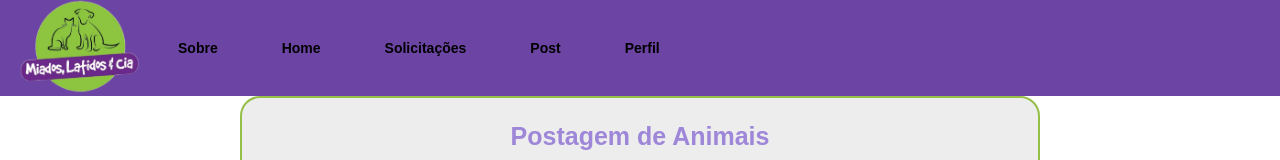
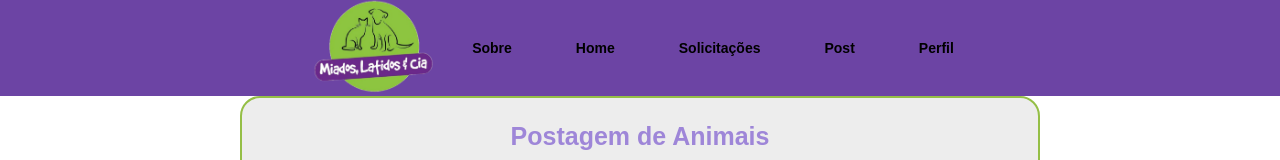
Before and after one commit to brunogmadeira/projeto-integrador-web, a Next.js app in the folder front-end/: page /post-ong in a window 1280 px wide. Shown: the top 160 px of the page. Built offline with nearby package versions, Linux system fonts and the light colour scheme.

Commit message:
chore : centralizando opções do menu

```diff
--- a/front-end/src/components/header/header-navigation.tsx
+++ b/front-end/src/components/header/header-navigation.tsx
@@ -38,18 +38,17 @@ export function HeaderNavigation() {
   };
 
   return (
-    <div className="w-full bg-[#6C44A4]">
-      <NavigationMenu className="flex items-center h-24 w-full">
-        <div className="flex items-center justify-center w-full">
-          <div className="flex items-center">
+    <div className="w-full bg-[#6C44A4] flex items-center justify-center h-24">
+      <div className="flex items-center justify-center space-x-4">
         <Image
           src="/assets/images/header/logo-login.png"
           alt="Logo"
           width={130}
           height={130}
           layout="intrinsic"
-              className="mr-4"
+          className="rem"
         />
+        <NavigationMenu>
           <NavigationMenuList className="flex space-x-8">
             {HEADER_NAVIGATION.map((item) => (
               <NavigationMenuItem key={item.title}>
@@ -64,9 +63,8 @@ export function HeaderNavigation() {
               </NavigationMenuItem>
             ))}
           </NavigationMenuList>
+        </NavigationMenu>
       </div>
-        </div>
-      </NavigationMenu>
     </div>
   );
 }
```
Lines whose indentation alone changed are shown as unchanged.
